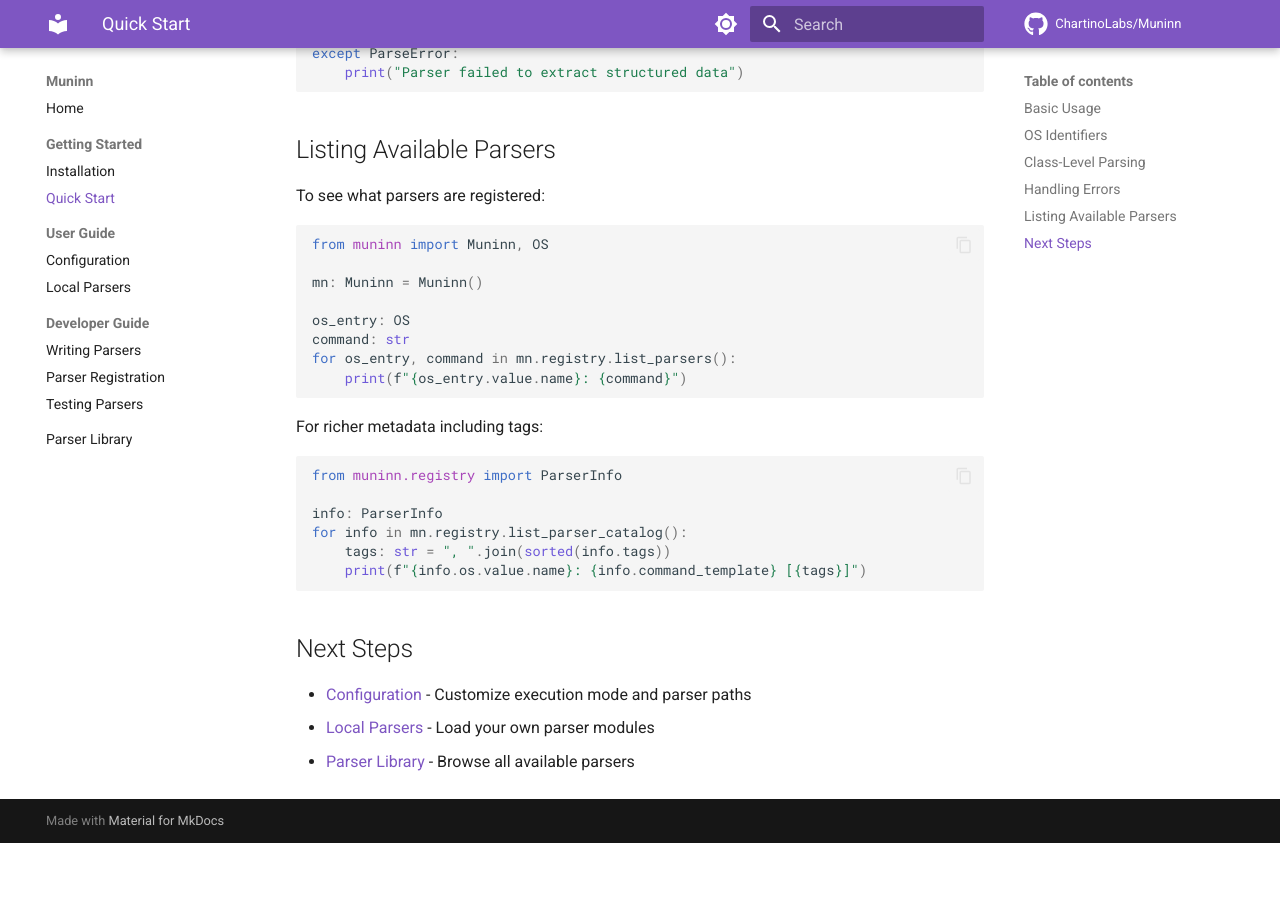
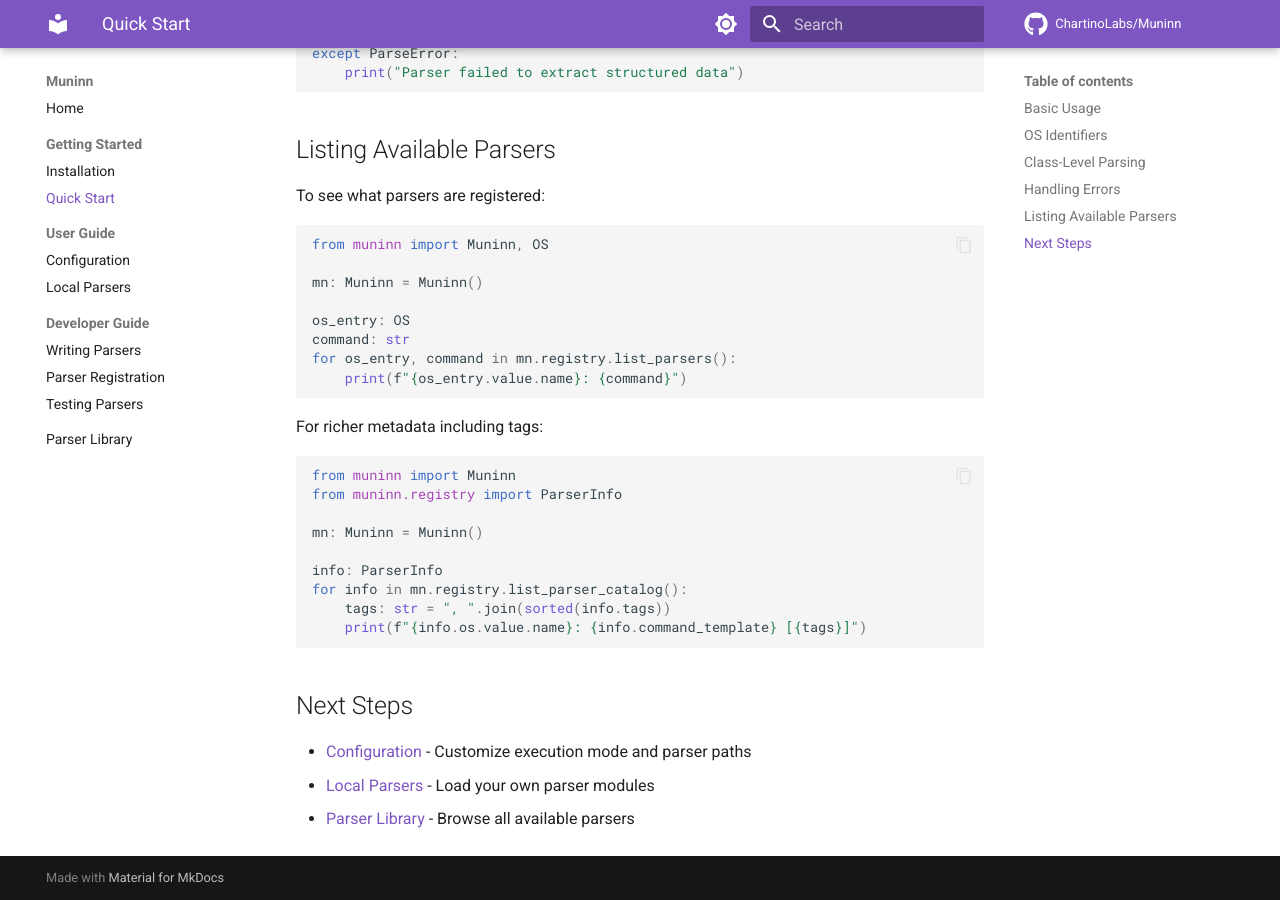
Before and after one commit to ChartinoLabs/Muninn, an MkDocs documentation site: the page built from docs/getting-started/quickstart.md, in a window 1280 px wide and 900 px high, scrolled down 1676 px. Built offline with MkDocs 1.6.1 and Material for MkDocs 9.7.7, drawn with Linux system fonts in a browser that asks for light colours; comment, search, counter and statistics services are not loaded; before the commit the page ends 2519 px from its top, so only the background shows below that.

Commit message:
docs: make parser catalog listing example self-contained
Co-Authored-By: Claude Opus 4.6 (1M context) <noreply@anthropic.com>

````diff
--- a/docs/getting-started/quickstart.md
+++ b/docs/getting-started/quickstart.md
@@ -97,7 +97,10 @@ for os_entry, command in mn.registry.list_parsers():
 For richer metadata including tags:
 
 ```python
+from muninn import Muninn
 from muninn.registry import ParserInfo
+
+mn: Muninn = Muninn()
 
 info: ParserInfo
 for info in mn.registry.list_parser_catalog():
````
